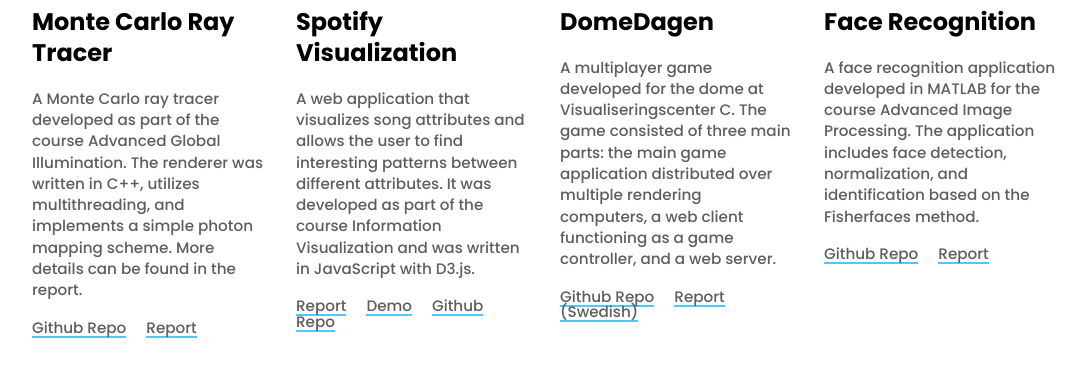
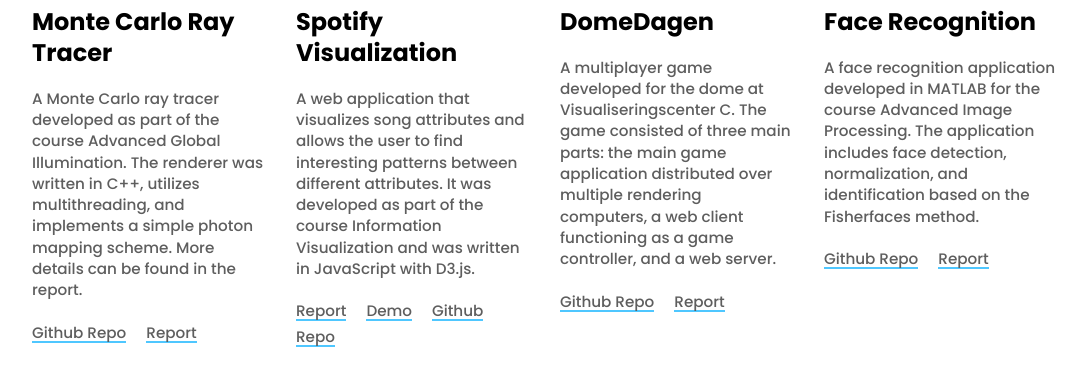
Before and after one commit to pannacotta98/pannacotta98.github.io, a plain HTML site: page index.html in a window 1280 px wide. Shown: the part 544-930 px from the top of the page, without its empty margins (96-1183 px from the left). Drawn offline with Linux system fonts and the light colour scheme.

Commit message:
Fix link spacing

```diff
--- a/index.html
+++ b/index.html
@@ -83,7 +83,7 @@
         </p>
         <ul class="article-links">
           <li><a href="https://github.com/pannacotta98/DomeDagen">Github Repo</a></li>
-          <li><a href="reports/TNM094_slutrapport.pdf">Report (Swedish)</a></li>
+          <li><a href="reports/TNM094_slutrapport.pdf">Report</a></li>
         </ul>
       </article>
 
--- a/style.css
+++ b/style.css
@@ -71,6 +71,7 @@ a {
   font-weight: 500;
   font-size: 0.95rem;
   padding-top: 0.7rem;
+  line-height: 1.7;
 }
 
 .article-links li {
```
